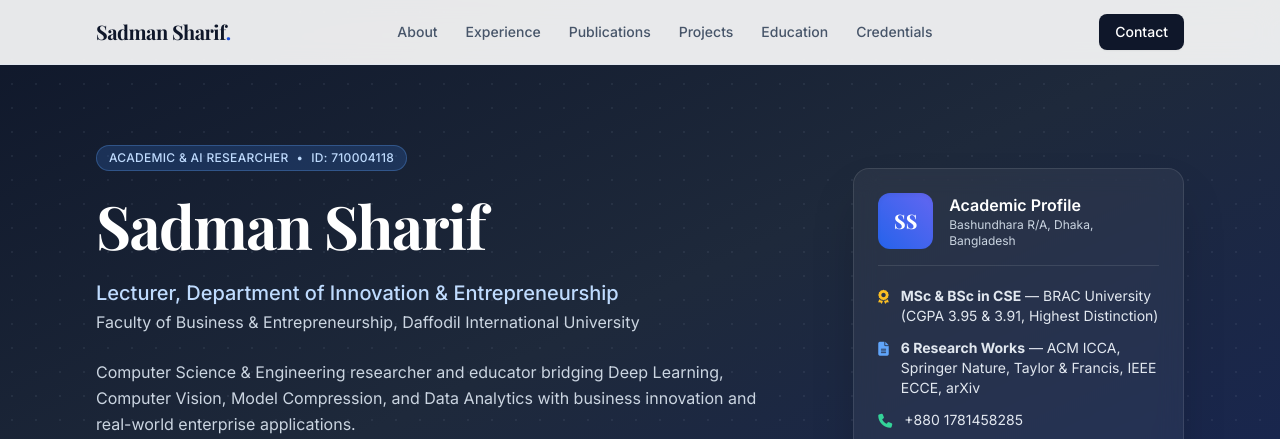
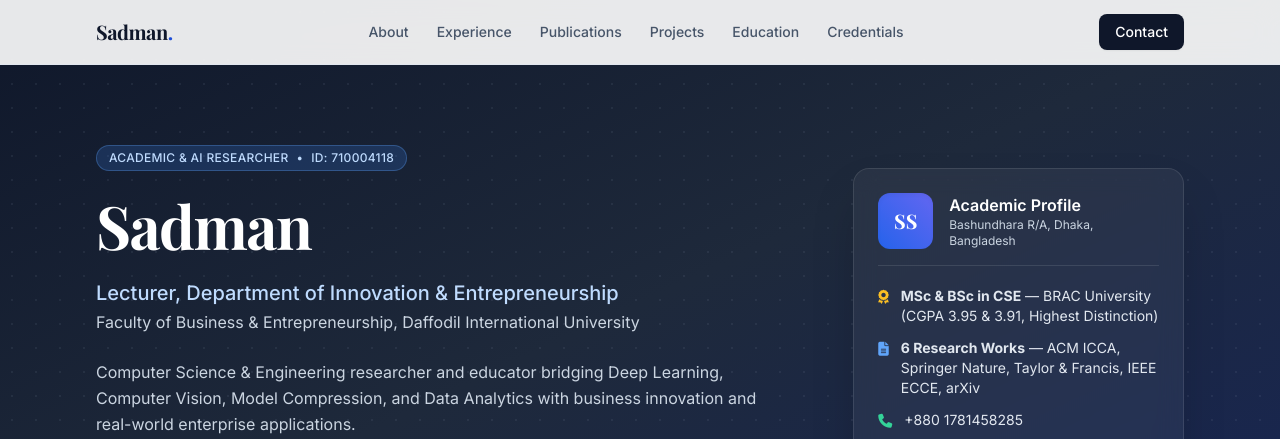
Before and after one commit to SadmanDIU-12/Sadman-Portfolio, a plain HTML site: page index.html in a window 1280 px wide. Shown: the top 439 px of the page. Drawn offline with nearby package versions, Linux system fonts and the light colour scheme; a web font is replaced by a local one.

Commit message:
Remove Sharif from displayed name
Co-Authored-By: Claude Sonnet 5.5 <noreply@anthropic.com>
Claude-Session: https://claude.ai/code/session_01MnCvedN4cxHzbCcBWmnCow

```diff
--- a/index.html
+++ b/index.html
@@ -3,7 +3,7 @@
 <head>
     <meta charset="UTF-8">
     <meta name="viewport" content="width=device-width, initial-scale=1.0">
-    <title>Sadman Sharif | Lecturer & AI Researcher</title>
+    <title>Sadman | Lecturer & AI Researcher</title>
     <script src="https://cdn.tailwindcss.com"></script>
     <link rel="stylesheet" href="https://cdnjs.cloudflare.com/ajax/libs/font-awesome/6.5.1/css/all.min.css">
     <link rel="preconnect" href="https://fonts.googleapis.com">
@@ -54,7 +54,7 @@
         <div class="max-w-6xl mx-auto px-4 sm:px-6 lg:px-8">
             <div class="flex justify-between h-16 items-center">
                 <a href="#" class="font-serif text-xl font-bold text-slate-900 tracking-tight">
-                    Sadman Sharif<span class="text-blue-700">.</span>
+                    Sadman<span class="text-blue-700">.</span>
                 </a>
                 <div class="hidden md:flex space-x-7 text-sm font-medium text-slate-600">
                     <a href="#about" class="hover:text-blue-700 transition">About</a>
@@ -97,7 +97,7 @@
                         <span>ID: 710004118</span>
                     </div>
                     <h1 class="font-serif text-4xl sm:text-5xl lg:text-6xl font-bold tracking-tight text-white leading-tight">
-                        Sadman Sharif
+                        Sadman
                     </h1>
                     <p class="text-lg sm:text-xl text-blue-200 font-medium">
                         Lecturer, Department of Innovation &amp; Entrepreneurship<br>
@@ -745,7 +745,7 @@
                 </div>
             </div>
             <div class="pt-8 flex flex-col sm:flex-row justify-between items-center text-xs text-slate-500 gap-4">
-                <p>&copy; 2026 Sadman Sharif. All rights reserved.</p>
+                <p>&copy; 2026 Sadman. All rights reserved.</p>
                 <div class="flex space-x-5">
                     <a href="#" class="hover:text-slate-300 transition">LinkedIn</a>
                     <a href="#" class="hover:text-slate-300 transition">Google Scholar</a>
```
